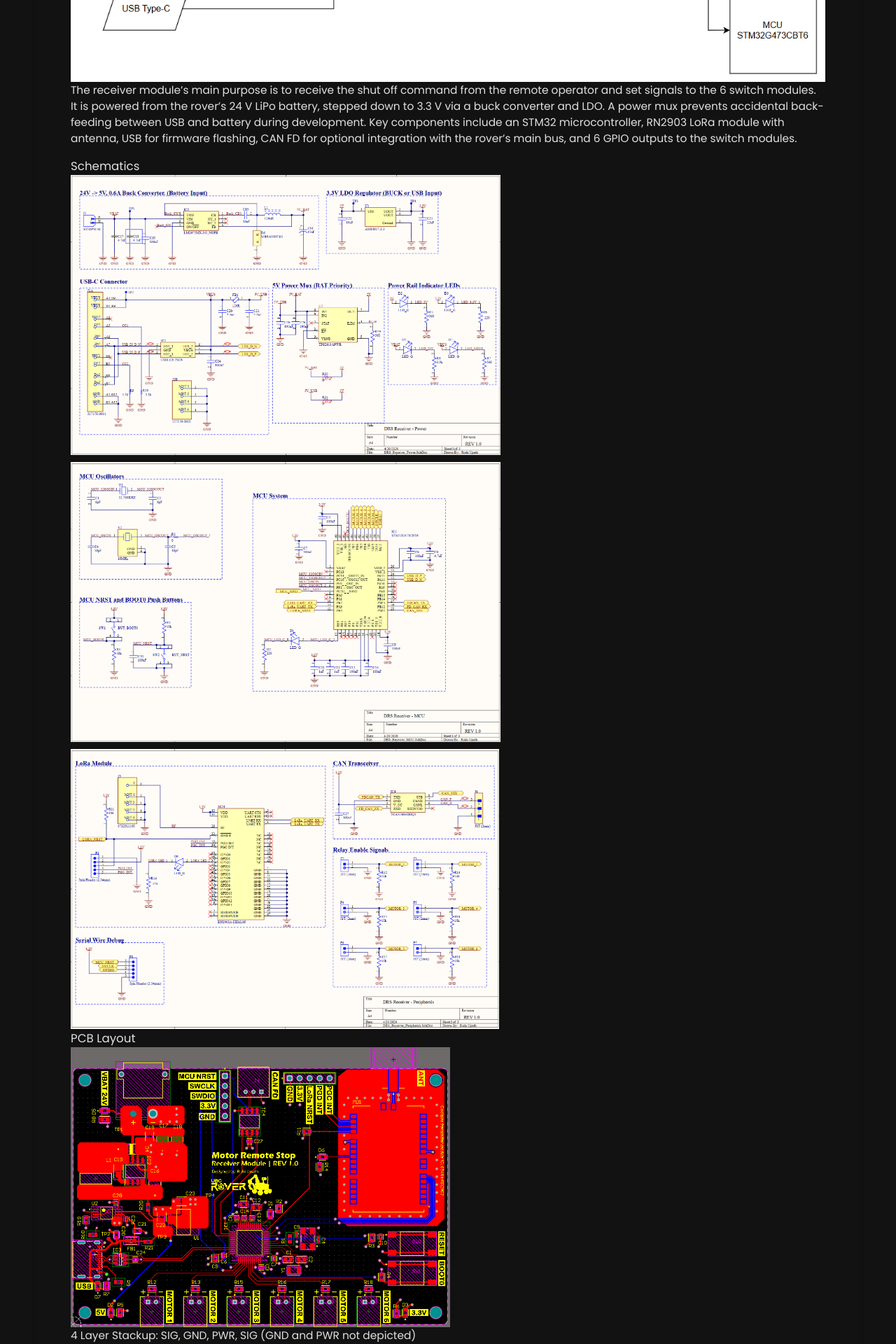
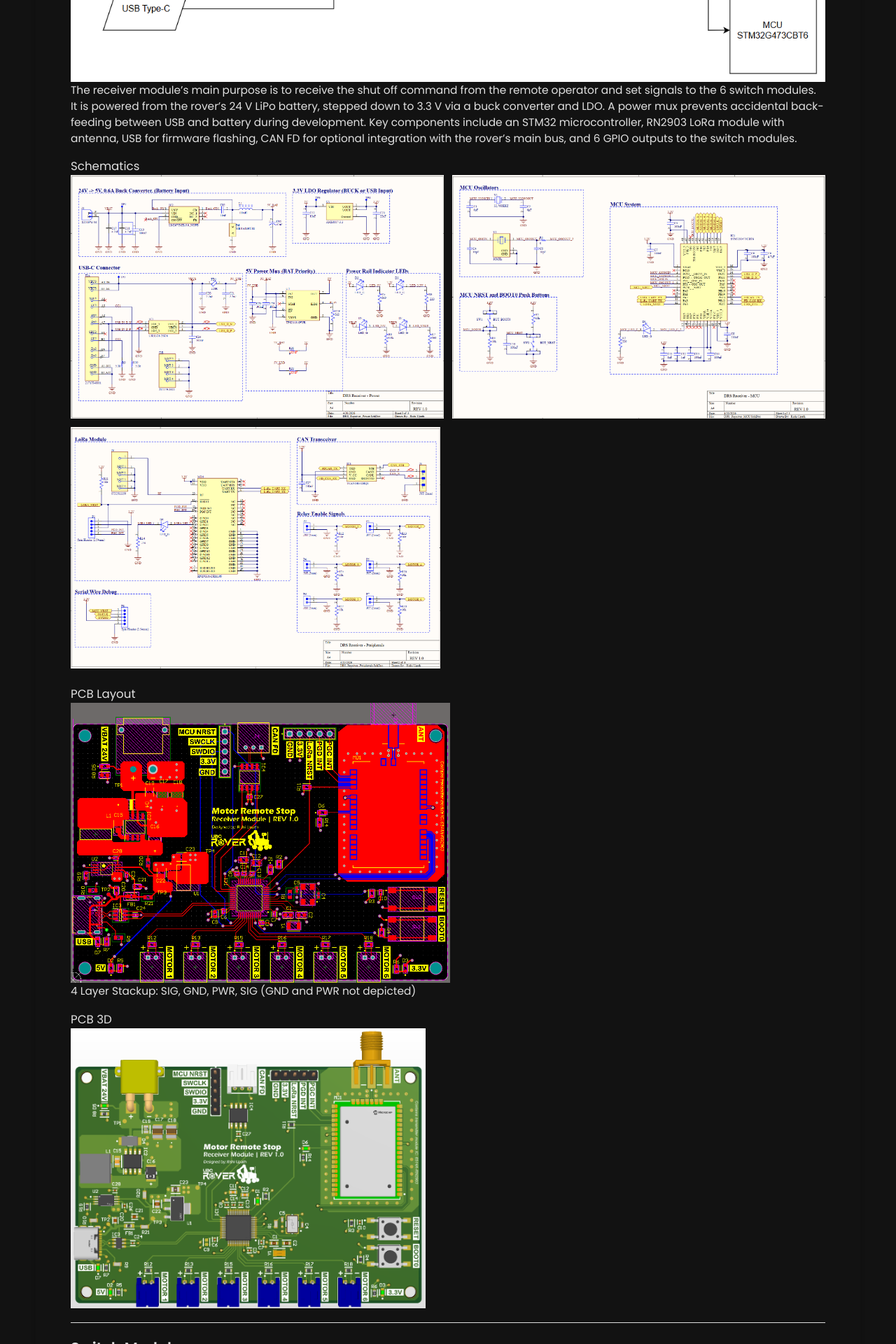
Before and after one commit to rishiupath/rishiupath.github.io, a Jekyll site: the page built from _projects/AA-Vehicle-Remote-Stop/index.md, in a window 1280 px wide. Shown: the part 1780-3700 px from the top of the page at 70% size. Built offline with Jekyll 4.4.1, drawn with Linux system fonts in a browser that asks for light colours.

Commit message:
Update index.md

```diff
--- a/_projects/AA-Vehicle-Remote-Stop/index.md
+++ b/_projects/AA-Vehicle-Remote-Stop/index.md
@@ -32,10 +32,18 @@ The system consists of 3 modules. The **transmitter module** is held by the oper
 The receiver module's main purpose is to receive the shut off command from the remote operator and set signals to the 6 switch modules. It is powered from the rover's 24 V LiPo battery, stepped down to 3.3 V via a buck converter and LDO. A power mux prevents accidental back-feeding between USB and battery during development. Key components include an STM32 microcontroller, RN2903 LoRa module with antenna, USB for firmware flashing, CAN FD for optional integration with the rover's main bus, and 6 GPIO outputs to the switch modules.
 
 ### Schematics
-{% include image-gallery.html images="Receiver_Power.png, Receiver_MCU.png, Receiver_Peripherals.png" height="400" %}
+<div style="display: grid; grid-template-columns: 1fr 1fr; gap: 12px; margin-bottom: 12px;">
+  <img src="Receiver_Power.png" style="width: 100%; height: auto;" />
+  <img src="Receiver_MCU.png" style="width: 100%; height: auto;" />
+</div>
+<div style="margin-bottom: 16px;">
+  <img src="Receiver_Peripherals.png" style="width: 49%; height: auto;" />
+</div>
+
 ### PCB Layout
 {% include image-gallery.html images="Receiver_Layout.png" height="400" %}
 4 Layer Stackup: SIG, GND, PWR, SIG (GND and PWR not depicted)
+
 ### PCB 3D
 {% include image-gallery.html images="DRS_Receiver.png" height="400" %}
 
@@ -47,9 +55,11 @@ The switch module's purpose is to cutoff the power supply to a motor safely and
 
 ### Schematics
 {% include image-gallery.html images="Switch_Schematic.png" height="400" %}
+
 ### PCB Layout
 {% include image-gallery.html images="Switch_Layout.png" height="400" %}
 2 Layer Stackup: SIG, GND (GND not depicted)
+
 ### PCB 3D
 {% include image-gallery.html images="DRS_Switch.png" height="400" %}
 
@@ -59,10 +69,19 @@ The switch module's purpose is to cutoff the power supply to a motor safely and
 The transmitter module's purpose is to send the shut off command to the receiver quickly and reliably whenever the operator presses the shut off button. It accepts power from either 5× AA batteries or USB-C, managed through a power mux for seamless input switching. Reverse polarity protection is implemented with a P-channel MOSFET. Battery level is measured via ADC voltage sampling through a switched resistor divider (NMOS-gated) to minimize quiescent current, with ratiometric correction using the STM32's internal VREFINT reference. The module includes a LoRa radio and antenna, an OLED display showing system status, 6 individual motor-stop buttons, and 1 main stop button.
 
 ### Schematics
-{% include image-gallery.html images="Transmitter_Power1.png, Transmitter_Power2.png, Transmitter_MCU.png, Transmitter_Peripherals.png" height="400" %}
+<div style="display: grid; grid-template-columns: 1fr 1fr; gap: 12px; margin-bottom: 12px;">
+  <img src="Transmitter_Power1.png" style="width: 100%; height: auto;" />
+  <img src="Transmitter_Power2.png" style="width: 100%; height: auto;" />
+</div>
+<div style="display: grid; grid-template-columns: 1fr 1fr; gap: 12px; margin-bottom: 16px;">
+  <img src="Transmitter_MCU.png" style="width: 100%; height: auto;" />
+  <img src="Transmitter_Peripherals.png" style="width: 100%; height: auto;" />
+</div>
+
 ### PCB Layout
 {% include image-gallery.html images="Transmitter_Layout.png" height="400" %}
 4 Layer Stackup: SIG, GND, PWR, SIG (GND and PWR not depicted)
+
 ### PCB 3D
 {% include image-gallery.html images="DRS_Transmitter.png" height="400" %}
 
```
